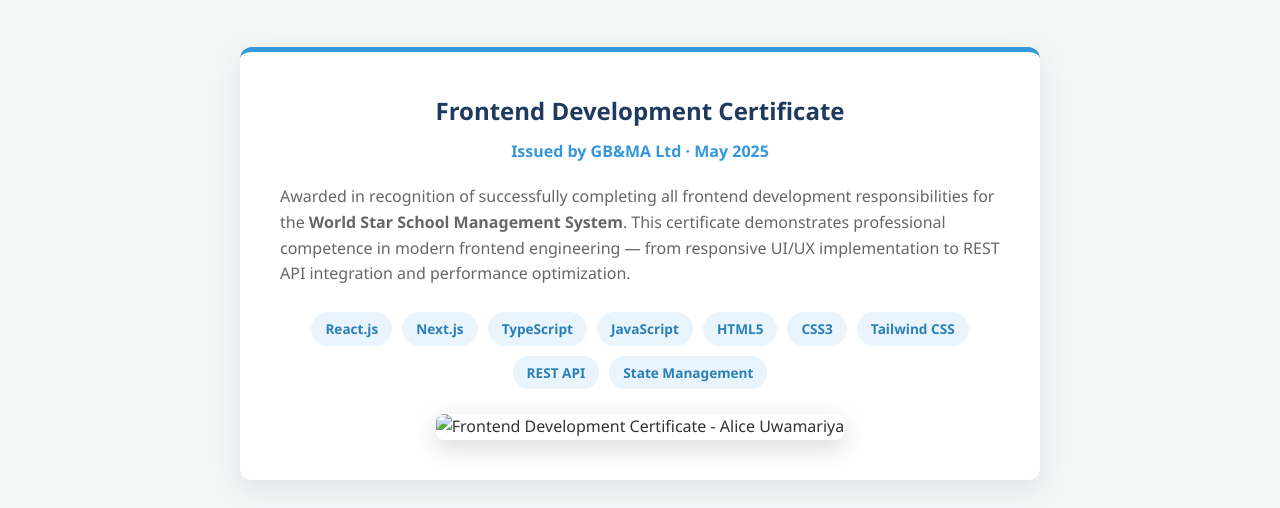
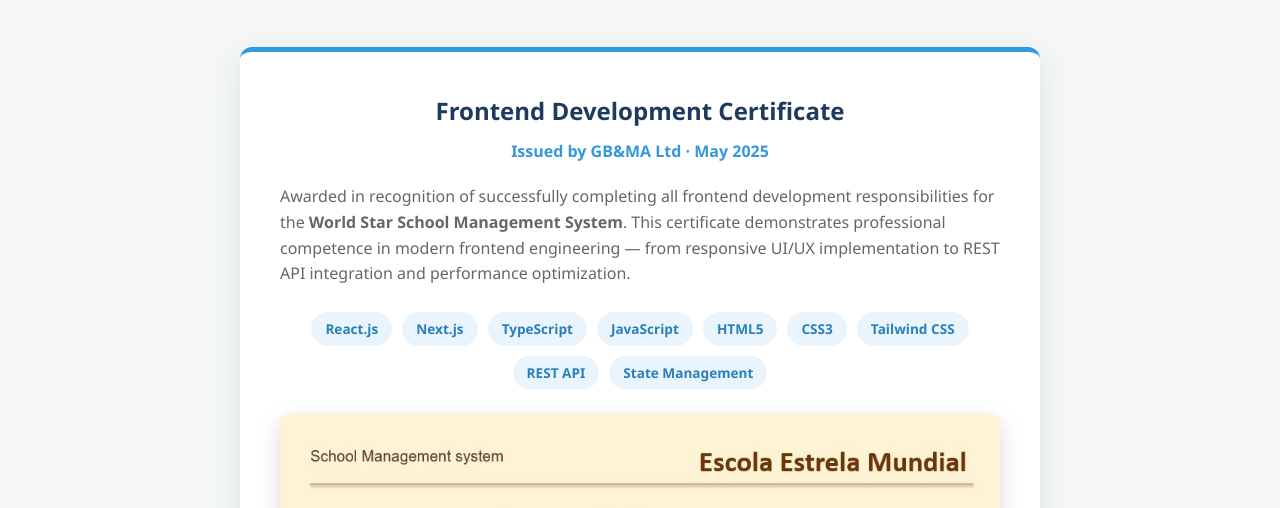
Before and after one commit to uwamariyaalice/Alice-Portfolio, a plain HTML site: page certificates.html in a window 1280 px wide. Shown: the part 236-744 px from the top of the page. Drawn offline with Linux system fonts and the light colour scheme; files whose address does not match are found by name.

Commit message:
Revise certificates.html layout and content
Updated the HTML structure and styles for the certificates page, including the addition of a new certificate image.

```diff
--- a/certificates.html
+++ b/certificates.html
@@ -84,7 +84,7 @@
                 <span>JavaScript</span><span>HTML5</span><span>CSS3</span>
                 <span>Tailwind CSS</span><span>REST API</span><span>State Management</span>
             </div>
-            <img src="images/certificate.jpg" alt="Frontend Development Certificate - Alice Uwamariya">
+            <img src="Certificate.jpg" alt="Frontend Development Certificate - Alice Uwamariya">
         </div>
     </section>
 
```
